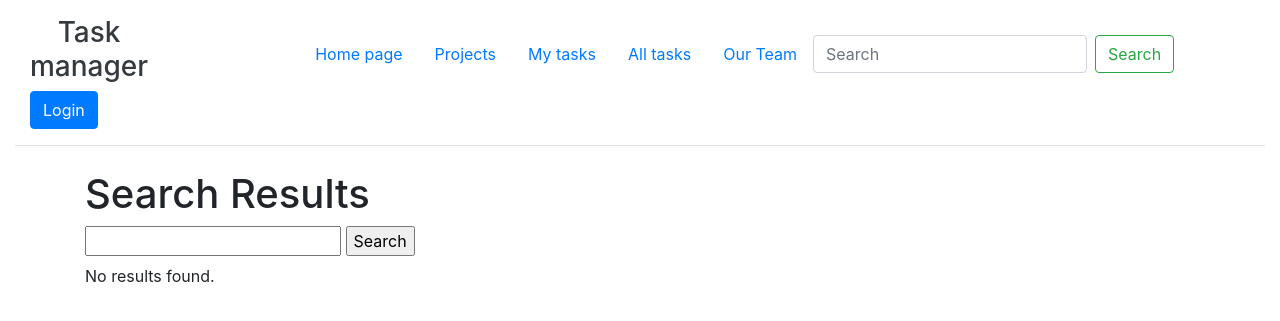
After one commit to shaiduchyk/ItTaskManager, a Django app: page /search/ in a window 1280 px wide. The commit adds this page. Shown: the top 321 px of the page. Run offline with Django 5.2, Linux system fonts and the light colour scheme.

Commit message:
features: added HayStack for searching.

```diff
--- a/core/urls.py
+++ b/core/urls.py
@@ -1,4 +1,5 @@
 from django.urls import path
+
 
 from core.views import (
     index,
@@ -18,6 +19,7 @@ from core.views import (
     ProjectUpdateView,
     ProjectCreateView,
     ProjectDetailView,
+    my_search_view,
 )
 
 app_name = "core"
@@ -70,5 +72,8 @@ urlpatterns = [
          name="project-update"),
     path("projects_create/",
          ProjectCreateView.as_view(),
-         name="project-create")
+         name="project-create"),
+    path("search/",
+         my_search_view,
+         name="search"),
 ]
--- a/core/views.py
+++ b/core/views.py
@@ -8,9 +8,12 @@ from django.utils import timezone
 from django.views import generic
 from django.contrib.auth.mixins import LoginRequiredMixin
 from django.views.generic import CreateView
+from haystack.views import SearchView
 
 from .models import Position, Worker, Task, TaskType, Project
 from .forms import TaskCreationForm, ProjectForm
+
+from haystack.query import SearchQuerySet
 
 
 @login_required
@@ -197,3 +200,13 @@ class ProjectCreateView(LoginRequiredMixin, CreateView):
 
 class ProjectDetailView(LoginRequiredMixin, generic.DetailView):
     model = Project
+
+
+def my_search_view(request: HttpRequest) -> HttpResponse:
+    query = request.GET.get("q")
+    results = []
+
+    if query:
+        results = SearchQuerySet().models(Task).filter(content=query)
+
+    return render(request, "search.html", {"results": results})
--- /dev/null
+++ b/templates/core/search.html
@@ -0,0 +1,20 @@
+{% extends "base.html" %}
+
+{% block content %}
+    <h1>Search Results</h1>
+    <form method="get" action="{% url 'core:search' %}">
+      <label>
+        <input type="text" name="q" value="{{ request.GET.q }}" />
+      </label>
+      <input type="submit" value="Search" />
+    </form>
+
+    {% for result in results %}
+        <div>
+            <h2><a href="{{ result.object.get_absolute_url }}">{{ result.object.task_name }}</a></h2>
+            <p>{{ result.object.description|truncatewords:50 }}</p>
+        </div>
+    {% empty %}
+        <p>No results found.</p>
+    {% endfor %}
+{% endblock %}
--- a/templates/includes/sidebar.html
+++ b/templates/includes/sidebar.html
@@ -9,6 +9,10 @@
       <li><a class="nav-link" href="{% url 'core:my-tasks' %}">My tasks</a></li>
       <li><a class="nav-link" href="{% url 'core:all-tasks' %}">All tasks</a></li>
       <li><a class="nav-link" href="{% url 'core:our-teams' %}">Our Team</a></li>
+      <form method="get" action="{% url 'core:search' %}" class="form-inline my-2 my-lg-0">
+        <input class="form-control mr-sm-2" type="text" name="q" placeholder="Search" aria-label="Search">
+        <button class="btn btn-outline-success my-2 my-sm-0" type="submit">Search</button>
+      </form>
     </ul>
 
    {% if user.is_authenticated %}
--- /dev/null
+++ b/templates/search/task-text.txt
@@ -0,0 +1,5 @@
+{{ object.task_name }}
+{{ object.description }}
+{{ object.worker.name }}
+{{ object.position.name }}
+{{ object.project.project_name }}
```
Also changed, not shown: core/search_indexes.py (added, +15 -0 lines), task_manager/settings.py (+10 -0 lines), 5 other files.
